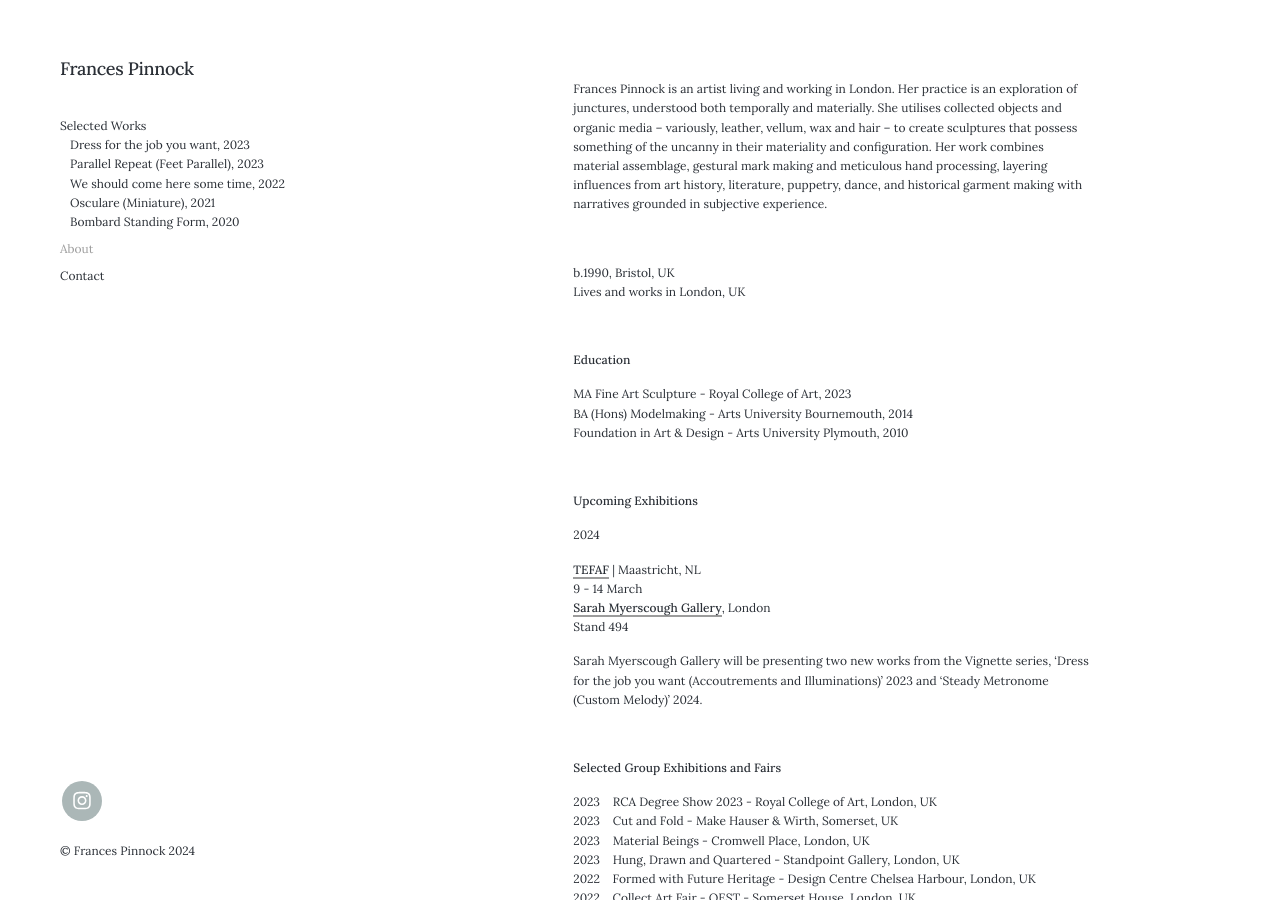
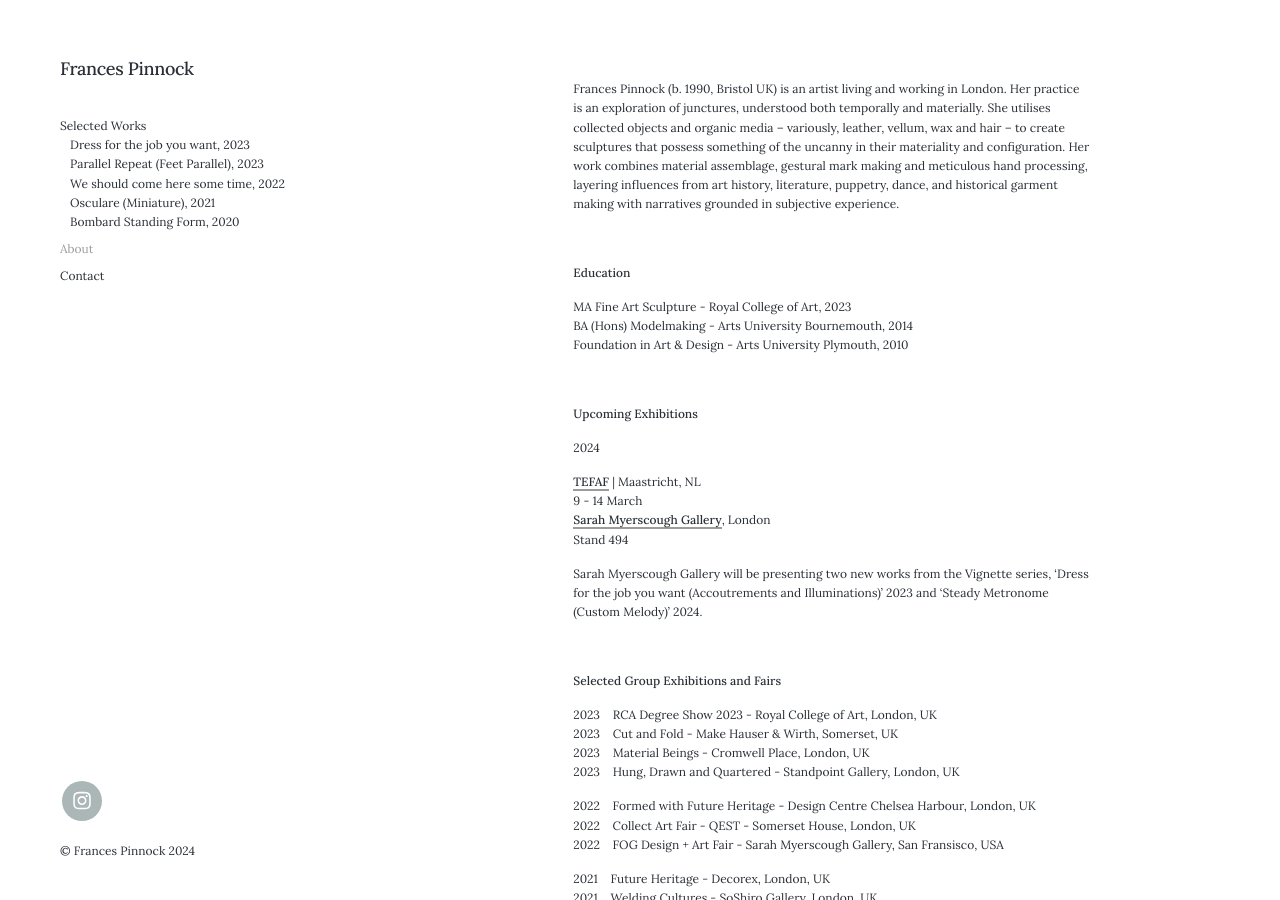
Before and after one commit to francespinnock/francespinnock.github.io, a Jekyll site: the page built from _pages/about.md, in a window 1280 px wide and 900 px high. Built offline with Jekyll 4.4.1, drawn with Linux system fonts in a browser that asks for light colours; nearby versions of some CDN libraries.

Commit message:
Update about.md

```diff
--- a/_pages/about.md
+++ b/_pages/about.md
@@ -6,16 +6,10 @@ description: About Frances Pinnock
 
 
 <br />
-Frances Pinnock is an artist living and working in London. Her practice is an exploration of junctures, understood both temporally and materially. She utilises collected objects and organic media – variously, leather, vellum, wax and hair – to create sculptures that possess something of the uncanny in their materiality and configuration. Her work combines material assemblage, gestural mark making and meticulous hand processing, layering influences from art history, literature, puppetry, dance, and historical garment making with narratives grounded in subjective experience.
+Frances Pinnock (b. 1990, Bristol UK) is an artist living and working in London. Her practice is an exploration of junctures, understood both temporally and materially. She utilises collected objects and organic media – variously, leather, vellum, wax and hair – to create sculptures that possess something of the uncanny in their materiality and configuration. Her work combines material assemblage, gestural mark making and meticulous hand processing, layering influences from art history, literature, puppetry, dance, and historical garment making with narratives grounded in subjective experience.
 
 <br />
 
-
-
-b.1990, Bristol, UK
-Lives and works in London, UK
-
-<br />
 
 
 **Education**
@@ -48,14 +42,19 @@ Sarah Myerscough Gallery will be presenting two new works from the Vignette seri
 2023&nbsp;&nbsp;&nbsp; Cut and Fold - Make Hauser & Wirth, Somerset, UK
 2023&nbsp;&nbsp;&nbsp; Material Beings - Cromwell Place, London, UK
 2023&nbsp;&nbsp;&nbsp; Hung, Drawn and Quartered - Standpoint Gallery, London, UK
+
 2022&nbsp;&nbsp;&nbsp; Formed with Future Heritage - Design Centre Chelsea Harbour, London, UK
 2022&nbsp;&nbsp;&nbsp; Collect Art Fair - QEST - Somerset House, London, UK
 2022&nbsp;&nbsp;&nbsp; FOG Design + Art Fair - Sarah Myerscough Gallery, San Fransisco, USA
+
 2021&nbsp;&nbsp;&nbsp; Future Heritage - Decorex, London, UK
 2021&nbsp;&nbsp;&nbsp; Welding Cultures - SoShiro Gallery, London, UK
 2021&nbsp;&nbsp;&nbsp; Artefact Fair - Design Centre Chelsea Harbour, London, UK
+
 2019&nbsp;&nbsp;&nbsp; Messums - Messums, London & Wiltshire, UK
+
 2014&nbsp;&nbsp;&nbsp; Arts University Bournemouth Degree Show - London, UK
+
 2013&nbsp;&nbsp;&nbsp; World of Wearable Art - Wellington, New Zealand
 
 <br />
```
